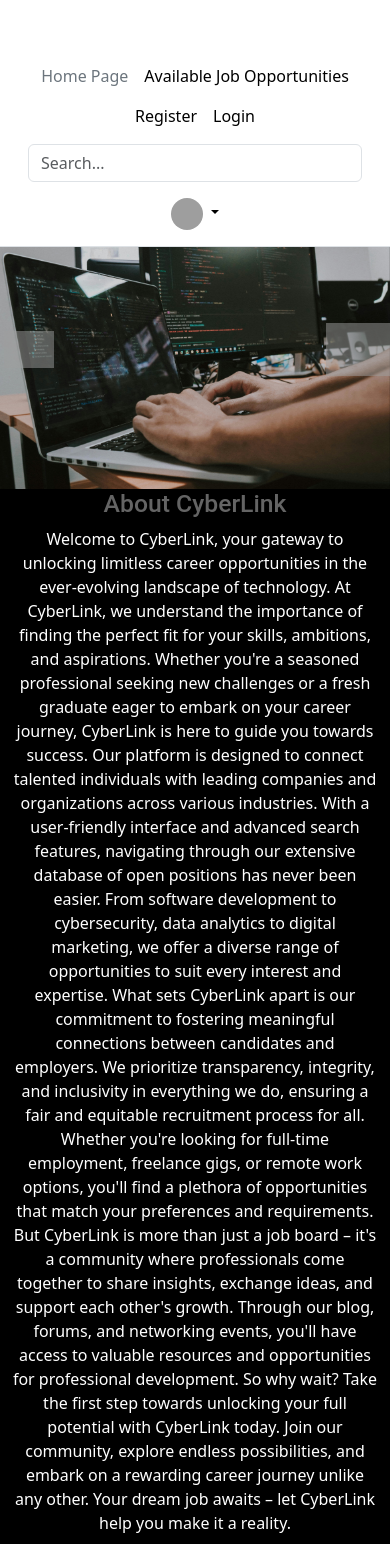
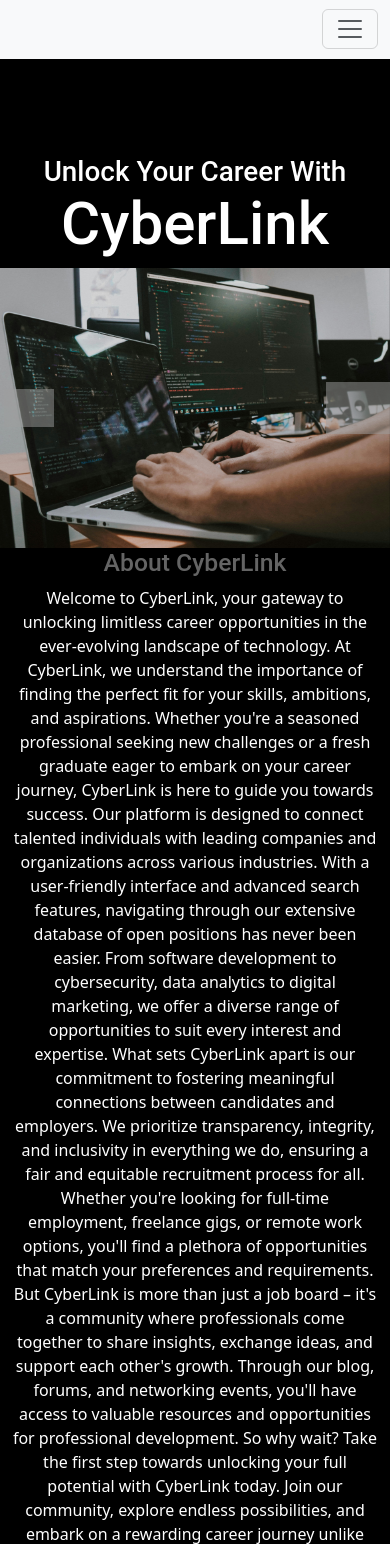
Before and after one commit to ngemuantony/job-hunter, a Flask app: page / in a window 390 px wide; the page is wider, and only the part inside the window is pictured. Shown: the top 1544 px of that part. Run offline with Flask 3, Linux system fonts and the light colour scheme; grey boxes are pictures that could not be loaded.

Commit message:
Changed the header to responsive navbar

```diff
--- a/cyberlink/templates/base.html
+++ b/cyberlink/templates/base.html
@@ -22,39 +22,43 @@
 
   <!-- ============================== Navbar =============================================== -->
 
-  <header class="p-3 mb-3 border-bottom fixed-top bg-white" >
-    <div class="container">
-      <div class="d-flex flex-wrap align-items-center justify-content-center justify-content-lg-start">
-        <a href="/" class="d-flex align-items-center mb-2 mb-lg-0 link-body-emphasis text-decoration-none">
-          <svg class="bi me-2" width="40" height="32" role="img" aria-label="Bootstrap"><use xlink:href="#bootstrap"/></svg>
+  <nav class="navbar navbar-expand-lg navbar-light bg-light">
+    <div class="container-fluid">
+        <!-- Brand Logo -->
+        <a class="navbar-brand" href="/">
+            <svg class="bi" width="40" height="32" role="img" aria-label="Bootstrap"><use xlink:href="#bootstrap"/></svg>
         </a>
 
-        <ul class="nav col-12 col-lg-auto me-lg-auto mb-2 justify-content-center mb-md-0">
-          <li><a href="{{ url_for('home_page') }}" class="nav-link px-2 link-secondary">Home Page</a></li>
-          <li><a href="{{ url_for('job_page') }}" class="nav-link px-2 link-body-emphasis">Available Job Opportunities</a></li>
-          <li><a href="{{ url_for('register_page') }}" class="nav-link px-2 link-body-emphasis">Register</a></li>
-          <li><a href="{{ url_for('login_page') }}" class="nav-link px-2 link-body-emphasis">Login </a></li>
-        </ul>
+        <!-- Toggle Button for Small Devices -->
+        <button class="navbar-toggler" type="button" data-bs-toggle="collapse" data-bs-target="#navbarNav" aria-controls="navbarNav" aria-expanded="false" aria-label="Toggle navigation">
+            <span class="navbar-toggler-icon"></span>
+        </button>
 
-        <form class="col-12 col-lg-auto mb-3 mb-lg-0 me-lg-3" role="search">
-          <input type="search" class="form-control" placeholder="Search..." aria-label="Search">
-        </form>
+        <!-- Navigation Links and Search Form -->
+        <div class="collapse navbar-collapse justify-content-lg-start justify-content-center" id="navbarNav">
+            <ul class="navbar-nav">
+                <li class="nav-item">
+                    <a class="nav-link" href="{{ url_for('home_page') }}">Home Page</a>
+                </li>
+                <li class="nav-item">
+                    <a class="nav-link" href="{{ url_for('job_page') }}">Available Job Opportunities</a>
+                </li>
+                <li class="nav-item">
+                    <a class="nav-link" href="{{ url_for('register_page') }}">Register</a>
+                </li>
+                <li class="nav-item">
+                    <a class="nav-link" href="{{ url_for('login_page') }}">Login</a>
+                </li>
+            </ul>
+            <form class="d-flex ml-lg-3">
+                <input class="form-control me-2" type="search" placeholder="Search" aria-label="Search">
+                <button class="btn btn-outline-success" type="submit">Search</button>
+            </form>
+        </div>
+    </div>
+</nav>
 
-        <div class="dropdown text-end">
-          <a href="#" class="d-block link-body-emphasis text-decoration-none dropdown-toggle" data-bs-toggle="dropdown" aria-expanded="false">
-            <img src="https://github.com/mdo.png" alt="mdo" width="32" height="32" class="rounded-circle">
-          </a>
-          <ul class="dropdown-menu text-small">
-            <li><a class="dropdown-item" href="#">New project...</a></li>
-            <li><a class="dropdown-item" href="#">Settings</a></li>
-            <li><a class="dropdown-item" href="#">Profile</a></li>
-            <li><hr class="dropdown-divider"></li>
-            <li><a class="dropdown-item" href="#">Sign out</a></li>
-          </ul>
-        </div>
-      </div>
-    </div>
-  </header>
+
 
   <br><br><br><br>
   <!-- ===============================Content ============================================== -->
@@ -79,4 +83,21 @@
     </footer>
   </div>
 </body>
+<!-- =================================== Javascript code to toggle menu icon in small devices ====================== -->
+
+<script>
+
+document.addEventListener('DOMContentLoaded', function () {
+    const menuToggle = document.getElementById('menu-toggle');
+    const mainMenu = document.getElementById('main-menu');
+    const dropdownMenu = document.getElementById('dropdown-menu');
+
+    menuToggle.addEventListener('click', function () {
+        mainMenu.classList.toggle('d-none');
+        dropdownMenu.classList.toggle('show');
+    });
+});
+
+
+</script>
 </html>
```
